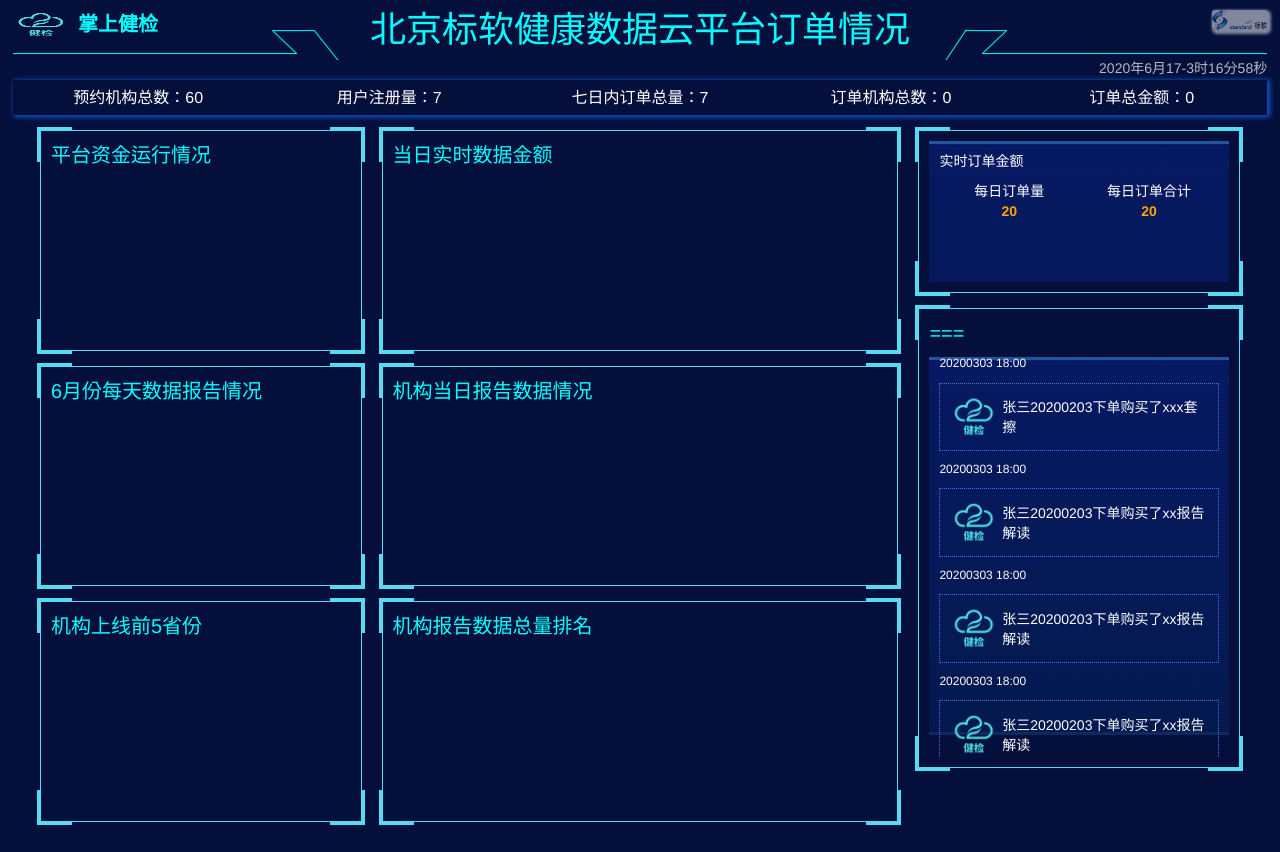
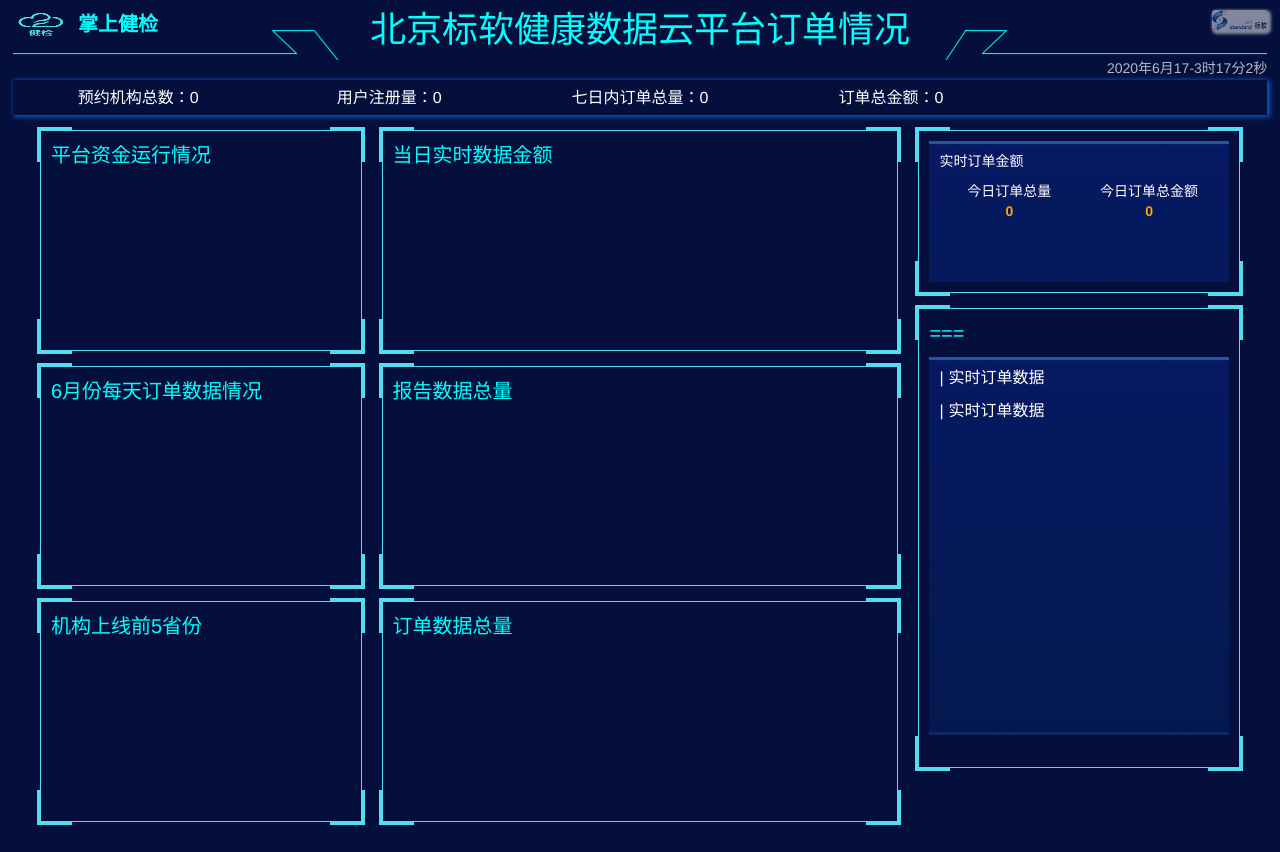
Before and after one commit to hucuie/order, a plain HTML site: page index.html in a window 1280 px wide. Drawn offline with nearby package versions, Linux system fonts and the light colour scheme; no server answers.

Commit message:
Update index.html

```diff
--- a/index.html
+++ b/index.html
@@ -19,10 +19,9 @@
 			<div class="weather">
 				<span id="showTime">2020年5月11-11时34分14秒</span></div>
 			<div class="data">
-				<div class="num num-first">预约机构总数：<span id="orgNumber">60</span></div>
-				<div class="num" id="rerister">用户注册量：<span id="reristernum">7</span></div>
-				<div class="num">七日内订单总量：<span id="reportQueryNumber">7</span></div>
-				<div class="num">订单机构总数：<span id="reportQueryTotalNumber">0</span></div>
+				<div class="num num-first">预约机构总数：<span id="orgNumber">0</span></div>
+				<div class="num" id="rerister">用户注册量：<span id="reristernum">0</span></div>
+				<div class="num">七日内订单总量：<span id="reportQueryNumber">0</span></div>
 				<div class="num">订单总金额：<span id="reportQueryTotalNumber">0</span></div>
 			</div>
 		</div>
@@ -41,7 +40,7 @@
 				</div>
 				<div class="border-container">
 					<div class="name-title">
-						6月份每天数据报告情况
+						6月份每天订单数据情况
 					</div>
 					<div id="graduateyear"></div>
 					<span class="top-left border-span"></span>
@@ -76,9 +75,9 @@
 				</div>
 				<div class="border-container">
 					<div class="name-title">
-						机构当日报告数据情况
+						报告数据总量
 					</div>
-					<div id="changedetail" ></div>
+					<div id="changedetail"></div>
 					<span class="top-left border-span"></span>
 					<span class="top-right border-span"></span>
 					<span class="bottom-left border-span"></span>
@@ -86,9 +85,9 @@
 				</div>
 				<div class="border-container">
 					<div class="name-title">
-						机构报告数据总量排名
+						订单数据总量
 					</div>
-					<div id="container" ></div>
+					<div id="container"></div>
 					<span class="top-left border-span"></span>
 					<span class="top-right border-span"></span>
 					<span class="bottom-left border-span"></span>
@@ -102,12 +101,12 @@
 					<div class="top">
 						<div>实时订单金额</div>
 						<div class="list">
-							<div>每日订单量</div>
-							<div class="nums">20</div>
+							<div>今日订单总量</div>
+							<div class="nums todayOrderNum ">0</div>
 						</div>
 						<div class="list">
-							<div>每日订单合计</div>
-							<div class="nums">20</div>
+							<div>今日订单总金额</div>
+							<div class="nums todayOrderPrice">0</div>
 						</div>
 
 					</div>
@@ -125,48 +124,17 @@
 					<div class="right">
 
 						<div class="bottom" id="scrollBox">
-							<ul  id="con1">
+							<ul id="con1">
 								<div class="titles"><span style="padding-right:5px">|</span>实时订单数据</div>
 								<li class="move">
-									<div class="times">20200303 18:00</div>
-									<div class="wrap" id="sh">
 
-										<div class="left"><img src="assets/img/logo.png"></div>
-										<div class="right">
-											张三20200203下单购买了xxx套擦
-										</div>
-									</div>
 								</li>
 								<li class="move">
-									<div class="times">20200303 18:00</div>
-									<div class="wrap">
 
-										<div class="left"><img src="assets/img/logo.png"></div>
-										<div class="right">
-											张三20200203下单购买了xx报告解读
-										</div>
-									</div>
 								</li>
-								<li class="move">
-									<div class="times">20200303 18:00</div>
-									<div class="wrap">
 
-										<div class="left"><img src="assets/img/logo.png"></div>
-										<div class="right">
-											张三20200203下单购买了xx报告解读
-										</div>
-									</div>
-								</li>
-								<li class="move">
-									<div class="times">20200303 18:00</div>
-									<div class="wrap">
 
-										<div class="left"><img src="assets/img/logo.png"></div>
-										<div class="right">
-											张三20200203下单购买了xx报告解读
-										</div>
-									</div>
-								</li>
+
 							</ul>
 						</div>
 
@@ -182,10 +150,39 @@
 			</div>
 		</div>
 	</body>
+
 	<script src="assets/js/jquery.min.js"></script>
 	<script src="assets/js/echarts.min.js"></script>
 	<script src="assets/js/index.js"></script>
 	<script src="assets/js/map/shandong.js"></script>
+	<script>
+		var area = document.getElementById('scrollBox');
+		var lHeight = 0;
+		var time = 10;
+		area.innerHTML += area.innerHTML;
+		area.scrollTop = 0;
+		var timer;
+
+		function scrollMove() {
+			area.scrollTop++;
+			timer = setInterval("scrollUp()", time);
+		}
+
+		function scrollUp() {
+			if (area.scrollTop % lHeight == 0) { //滚动一行后，延时2秒
+				clearInterval(timer);
+				setTimeout("scrollMove()");
+			} else {
+				area.scrollTop++;
+				if (area.scrollTop >= area.scrollHeight / 2) { //判断滚动高度,当滚动高度大于area本身的高度时，使其回到原点重新滚动
+					area.scrollTop = 0;
+				}
+			}
+
+		}
+
+		setTimeout("scrollMove()"); //延迟2秒后执行scrollMove
+	</script>
 	<script>
 		var t = null;
 		t = setTimeout(time, 1000);
@@ -202,32 +199,6 @@
 			document.getElementById("showTime").innerHTML = y + "年" + mt + "月" + day + "-" + h + "时" + m + "分" + s + "秒";
 			t = setTimeout(time, 1000);
 		}
+	</script>
 
-	var area =document.getElementById('scrollBox');
-	var lHeight =0;
-	var time = 10;
-	area.innerHTML+=area.innerHTML;
-	area.scrollTop = 0;
-	var timer;
-	function scrollMove(){
-	area.scrollTop++;
-	timer = setInterval("scrollUp()",time);
-	}
-
-	function scrollUp(){
-	if(area.scrollTop % lHeight==0){//滚动一行后，延时2秒
-	clearInterval(timer);
-	setTimeout("scrollMove()");
-	}else{
-	area.scrollTop++;
-	if(area.scrollTop>=area.scrollHeight/2){    //判断滚动高度,当滚动高度大于area本身的高度时，使其回到原点重新滚动
-	area.scrollTop = 0;
-	}
-	}
-
-	}
-
-	setTimeout("scrollMove()");//延迟2秒后执行scrollMove
-
-	</script>
 </html>
```
